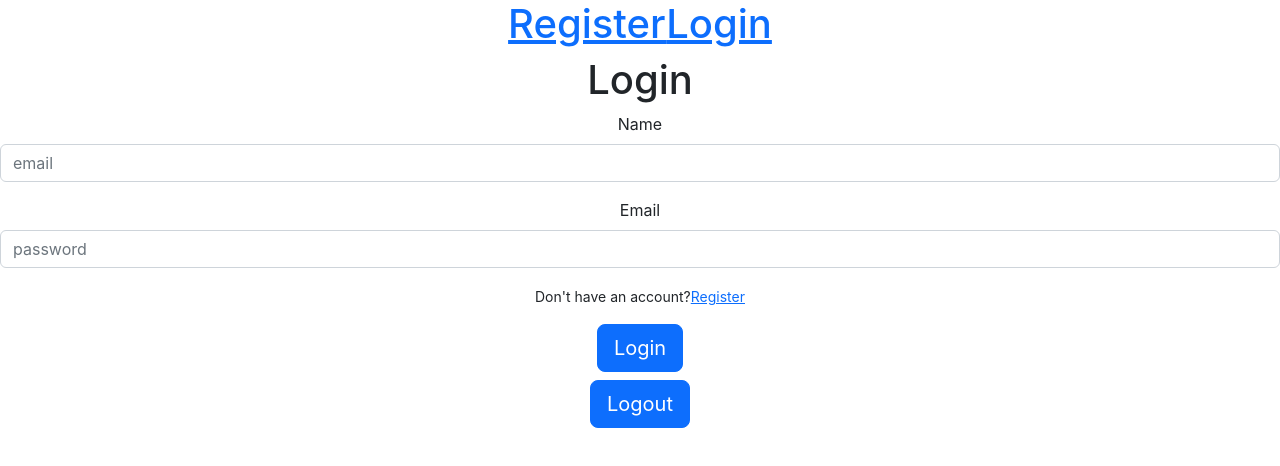
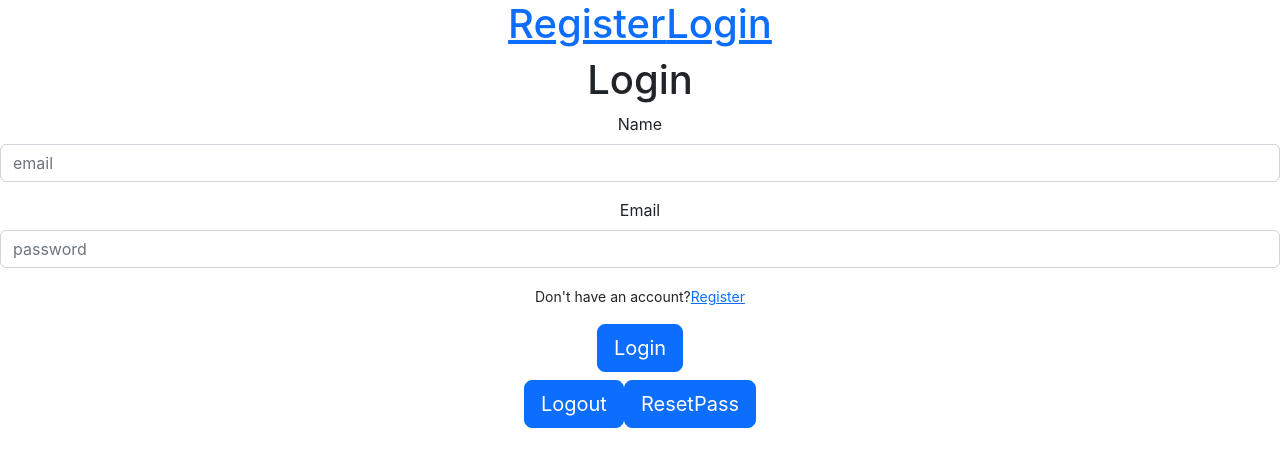
Before and after one commit to HasanMdKamrul/Email-password-form-validation, a React (Create React App) app: page /login in a window 1280 px wide. Shown: the top 466 px of the page. Built offline with nearby package versions, Linux system fonts and the light colour scheme.

Commit message:
Forgot email and pass added

```diff
--- a/src/components/BootStrapRegister.js
+++ b/src/components/BootStrapRegister.js
@@ -15,7 +15,10 @@ function BootStrapRegister() {
 
 
   const verifyEmail = async()=>{
-    await sendEmailVerification(auth.currentUser);
+    const verified = await sendEmailVerification(auth.currentUser);
+
+    return verified;
+
   }
 
 
@@ -52,7 +55,11 @@ function BootStrapRegister() {
       setSuccess(true);
       event.target.reset();
       // ** amar register successfull hole ami ekta verification mail pathabo
-      verifyEmail();
+      // verifyEmail();
+
+      verifyEmail() && alert('Ting')
+
+
 
     } catch (error) {
       console.error('error:', error);
--- a/src/components/BootstrapLogin.js
+++ b/src/components/BootstrapLogin.js
@@ -1,12 +1,14 @@
 
-import { getAuth, signInWithEmailAndPassword, signOut } from "firebase/auth";
-import React from "react";
+import { getAuth, sendPasswordResetEmail, signInWithEmailAndPassword, signOut } from "firebase/auth";
+import React, { useState } from "react";
 import { Link } from "react-router-dom";
 import app from "../firebase/firebase.init";
 
 const auth = getAuth(app)
 
 const BootstrapLogin = () => {
+
+    const [userEmail,setUserEmail] = useState('')
 
 
     const handleLogIn = event => {
@@ -48,6 +50,32 @@ const BootstrapLogin = () => {
 
         signoutInfo()
 
+    };
+
+    const forgotPass = ()=>{
+
+        const reset = async ()=>{
+           try {
+            if (!userEmail) {
+                alert('Please provide an email');
+                return;
+            }
+            await sendPasswordResetEmail(auth, userEmail);
+            alert('Reset credentials sent')
+           } catch (error) {
+            console.log(error)
+           }
+        };
+
+        reset()
+    };
+
+    const emailHandler = (event)=>{
+
+
+
+        const email = event.target.value;
+        setUserEmail(email);
     }
 
   return (
@@ -59,6 +87,7 @@ const BootstrapLogin = () => {
             Name
           </label>
           <input
+          onBlur={emailHandler}
             type="email"
             className="form-control"
             id="formGroupExampleInput"
@@ -87,6 +116,7 @@ const BootstrapLogin = () => {
 
       </form>
       <button onClick={logoutHandler} className="btn btn-primary btn-lg mt-2" type="button">Logout</button>
+      <button onClick={forgotPass} className="btn btn-primary btn-lg mt-2" type="button">ResetPass</button>
     </div>
   );
 };
```
